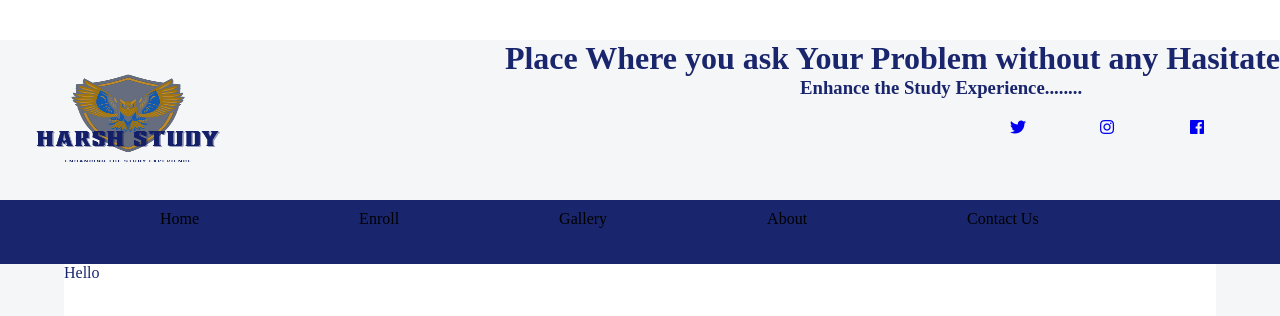
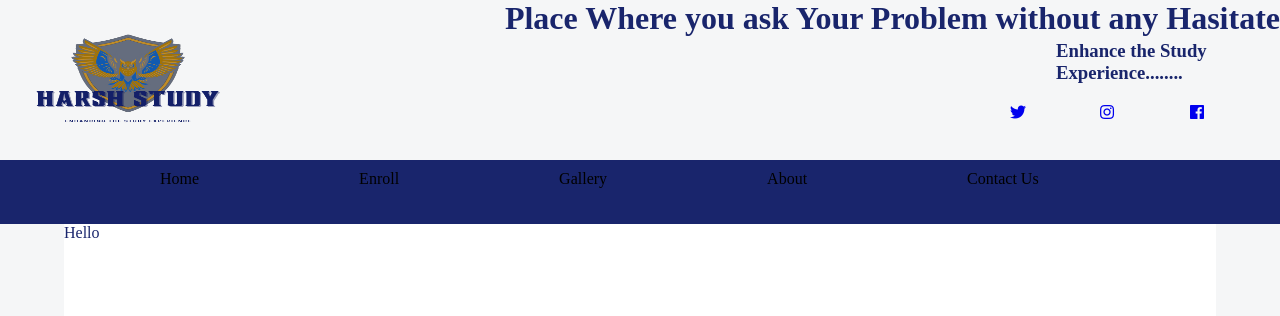
Before and after one commit to Dixitharsh/harshtech, a plain HTML site: page index.html in a window 1280 px wide. Drawn offline with Linux system fonts and the light colour scheme.

Commit message:
Update style.css

```diff
--- a/style.css
+++ b/style.css
@@ -36,7 +36,7 @@ ul
 	height: 100%;
 	width:100%;
 }
-#top .right_to
+#top .right_top
 {
 	height: 100%;
 	width:80%;
```
